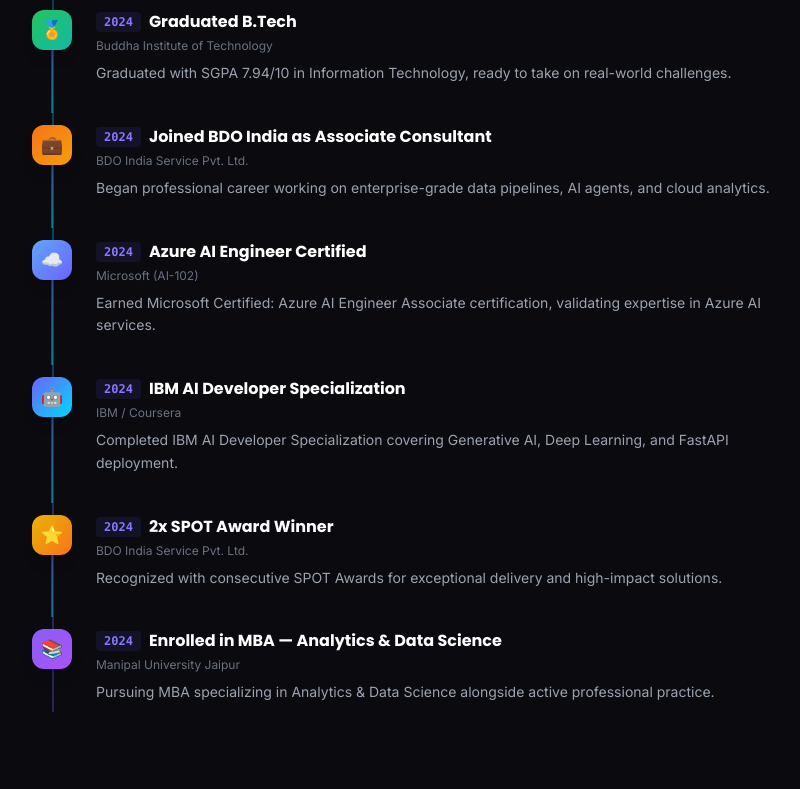
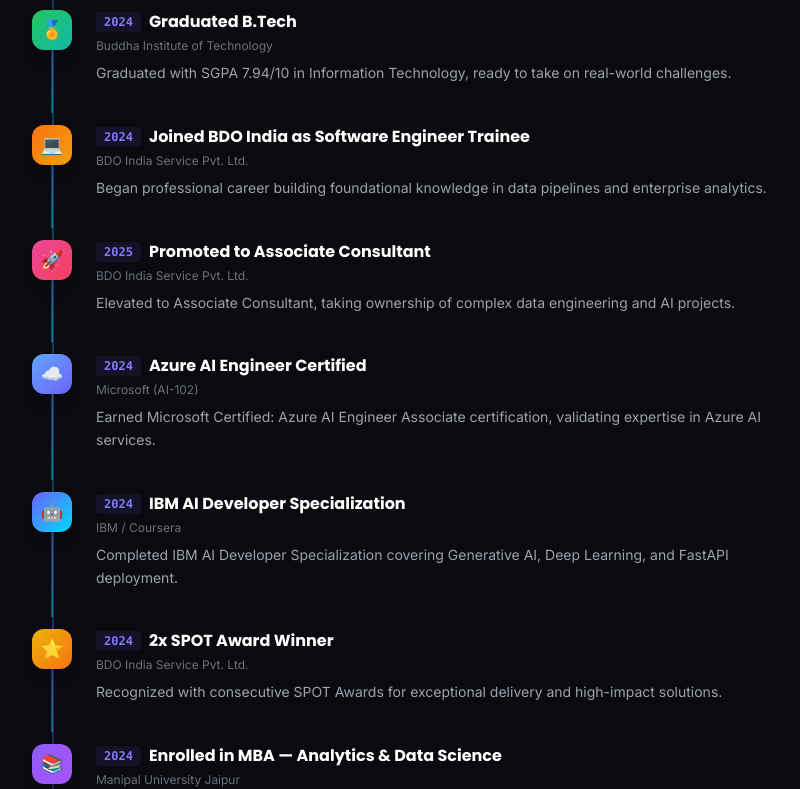
Before and after one commit to GeekyVishwas/Vishwas_Portfolio, a React (Vite) app: page / in a window 1280 px wide. Shown: the part 2114-2903 px from the top of the page, without its empty margins (224-1024 px from the left). Built offline with nearby package versions, Linux system fonts and the light colour scheme; no server answers.

Commit message:
Update BDO India role timeline and experience division

```diff
--- a/src/data/resume.js
+++ b/src/data/resume.js
@@ -19,16 +19,24 @@
       company: 'BDO India Service Pvt. Ltd.',
       location: 'Vadodara, Gujarat, India',
       role: 'Associate Consultant — Data Engineering & AI Development',
-      period: 'April 2024 – Present',
+      period: 'April 2025 – Present',
+      highlights: [
+        'Architected production AI Conversational Agent in Copilot Studio integrated into Power Apps',
+        'Built YOLO-based wall detection system with FastAPI REST endpoint for downstream integration',
+        'Created a multi-language audio recorder app with pause/resume for 4 languages',
+        'Developed MS Fabric Data Agent enabling natural language querying of Lakehouse tables',
+      ],
+    },
+    {
+      company: 'BDO India Service Pvt. Ltd.',
+      location: 'Vadodara, Gujarat, India',
+      role: 'Software Engineer Trainee',
+      period: 'April 2024 – April 2025',
       highlights: [
         'Built a fraud transaction detection model using Python and SQL (SSMS) identifying suspicious financial patterns',
         'Engineered end-to-end Medallion Architecture pipeline (Bronze/Silver/Gold) on Microsoft Fabric using PySpark',
         'Automated infrastructure provisioning with Terraform and Octopus Deploy for CI/CD workflows',
         'Developed API-driven data ingestion with custom pagination logic and Power Automate alerting',
-        'Architected production AI Conversational Agent in Copilot Studio integrated into Power Apps',
-        'Built YOLO-based wall detection system with FastAPI REST endpoint for downstream integration',
-        'Created a multi-language audio recorder app with pause/resume for 4 languages',
-        'Developed MS Fabric Data Agent enabling natural language querying of Lakehouse tables',
       ],
     },
   ],
@@ -117,11 +125,19 @@
   },
   {
     year: '2024',
-    title: 'Joined BDO India as Associate Consultant',
+    title: 'Joined BDO India as Software Engineer Trainee',
     org: 'BDO India Service Pvt. Ltd.',
-    description: 'Began professional career working on enterprise-grade data pipelines, AI agents, and cloud analytics.',
-    icon: '💼',
+    description: 'Began professional career building foundational knowledge in data pipelines and enterprise analytics.',
+    icon: '💻',
     color: 'from-orange-500 to-amber-500',
+  },
+  {
+    year: '2025',
+    title: 'Promoted to Associate Consultant',
+    org: 'BDO India Service Pvt. Ltd.',
+    description: 'Elevated to Associate Consultant, taking ownership of complex data engineering and AI projects.',
+    icon: '🚀',
+    color: 'from-pink-500 to-rose-500',
   },
   {
     year: '2024',
```
